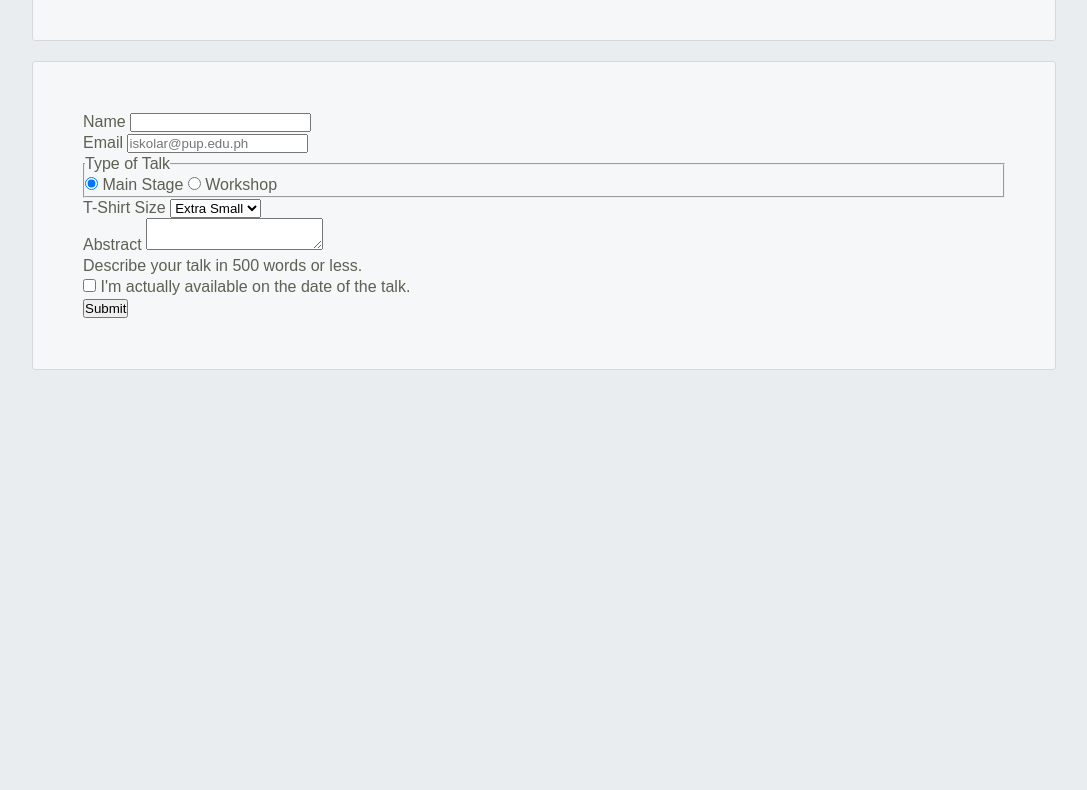
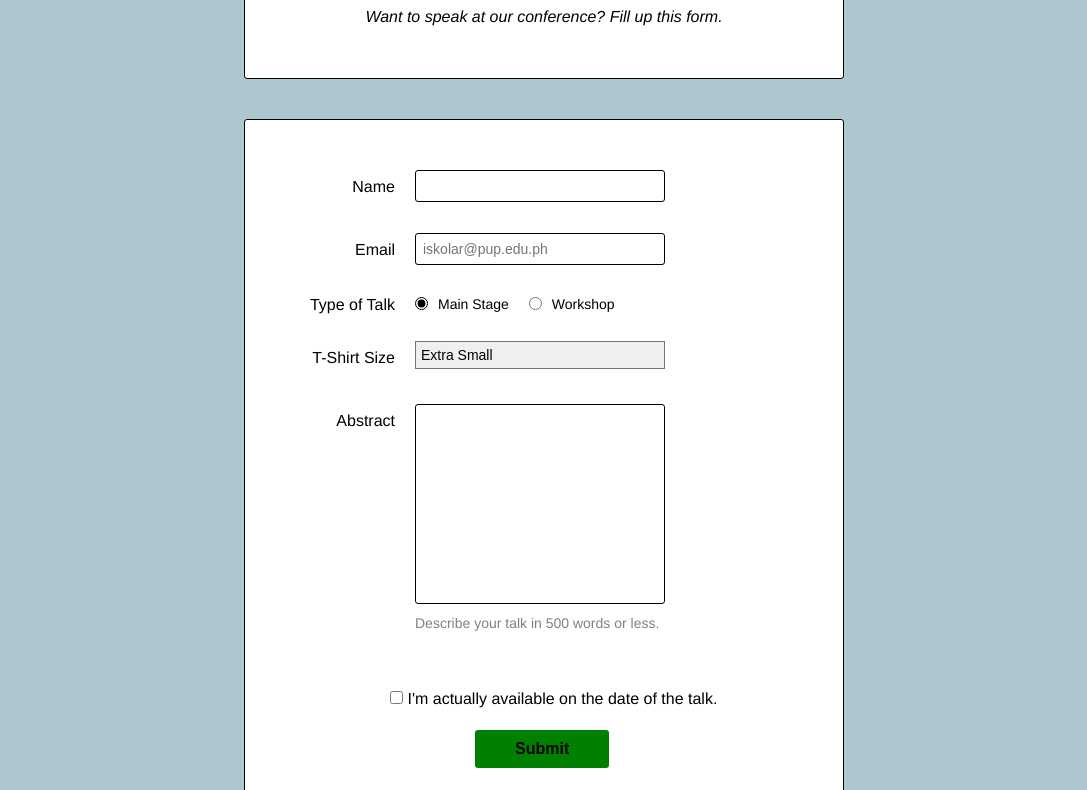
Before and after one commit to Beverly03307/HTML-Forms, a plain HTML site: page speaker-submission.html in a window 1280 px wide. Shown: the part 143-933 px from the top of the page, without its empty margins (96-1183 px from the left). Before the commit the page ends 800 px from the top, so only its background shows below. Drawn offline with Linux system fonts and the light colour scheme.

Commit message:
Update style.css

```diff
--- a/style.css
+++ b/style.css
@@ -1,36 +1,192 @@
-*{
+* {
     margin: 0;
     padding: 0;
     box-sizing: border-box;
 }
 
-body{
-    color:#5d6053;
-    background-color: #EAEDF0;
-    font-family: "Heltica" ,"Aerial", sans-serif;
-    font-size:16px;
+body {
+    color: black;
+    background-color: #aec6cf;
+    font-family: "Helvetica", "Arial", sans-serif;
+    font-size: 16px;
     line-height: 1.3;
+
     display: flex;
     flex-direction: column;
-    align-items:center;
+    align-items: center;
 }
 
-.speaker-form-header{
+.speaker-form-header {
     text-align: center;
-    background-color: #F6F7F8;
-    border:1px solid #D6D9DC;
+    background-color: white;
+    border: 1px solid black;
     border-radius: 3px;
 
-    width:80%;
-    margin:20px;
-    padding:50px;
+    width: 80%;
+    margin: 40px 0;
+    padding: 50px;
 }
 
-.speaker-form{
-background-color: #F6F7F8;
-border:1px solid #D6D9DC;
-border-radius:3px;
-width:80%;
-padding:50px;
-margin: 0 0 40px 0;
+.speaker-form-header h1 {
+    font-size: 30px;
+    margin-bottom: 20px;
 }
+
+.speaker-form {
+    background-color: white;
+    border: 1px solid black;
+    border-radius: 3px;
+
+    width: 80%;
+    padding: 50px;
+    margin: 0 0 40px 0;
+}
+
+.form-row {
+    margin-bottom: 40px;
+    display: flex;
+    justify-content: flex-start;
+    flex-direction: column;
+    flex-wrap: wrap;
+}
+
+.form-row input[type="text"],
+.form-row input[type="email"] {
+    background-color: white;
+    border: 1px solid black;
+    border-radius: 3px;
+
+    width: 100%;
+    padding: 7px;
+    font-size: 14px;
+}
+
+.form-row label {
+    margin-bottom: 15px;
+}
+
+.form-row input[type="text"]:invalid,
+.form-row input[type="email"]:invalid {
+    border: 1px solid red;
+    color:  red;
+    box-shadow: none;
+}
+
+.legacy-form-row {
+    border: none;
+    margin-bottom: 40px;
+}
+
+.legacy-form-row legend {
+    margin-bottom: 15px;
+}
+
+.legacy-form-row .radio-label {
+    display: block;
+    font-size: 14px;
+    padding: 0 20px 0 10px;
+}
+
+.legacy-form-row input[type="radio"] {
+    margin-top: 2px;
+}
+
+.legacy-form-row .radio-label,
+.legacy-form-row input[type="radio"] {
+    float: left;
+    accent-color: black;
+}
+
+.form-row select {
+    width: 100%;
+    padding: 5px;
+    font-size: 14px;
+    -webkit-appearance: none;
+}
+
+.form-row textarea {
+    font-family: "Helvetica", "Arial", sans-serif;
+    font-size: 14px;
+
+    border: 1px solid black;
+    border-radius: 3px;
+
+    min-height: 200px;
+    margin-bottom: 10px;
+    padding: 7px;
+    resize: none;
+}
+
+.form-row .instructions {
+    color: gray;
+    font-size: 14px;
+    margin-bottom: 30px;
+}
+
+.form-row .checkbox-label {
+    margin-bottom: 0;
+}
+
+.form-row button {
+    font-size: 16px;
+    font-weight: bold;
+
+    color: black;
+    background-color: green;
+
+    border: none;
+    border-radius: 3px;
+
+    padding: 10px 40px;
+    cursor: pointer;
+}
+
+.form-row button:hover {
+    background-color: darkgreen;
+}
+
+@media only screen and (min-width: 700px) {
+    .speaker-form-header,
+    .speaker-form {
+        width: 600px;
+    }
+    .form-row {
+        flex-direction: row;
+        align-items: flex-start;
+        margin-bottom: 20px;
+    }
+    .form-row input[type="text"],
+    .form-row input[type="email"],
+    .form-row select,
+    .form-row textarea {
+        width: 250px;
+        height: initial;
+    }
+    .form-row label {
+        text-align: right;
+        width: 120px;
+        margin-top: 7px;
+        padding-right: 20px;
+    }
+    .legacy-form-row {
+        margin-bottom: 10px;
+    }
+    .legacy-form-row legend {
+        width: 120px;
+        text-align: right;
+        padding-right: 20px;
+    }
+    .legacy-form-row legend {
+        float: left;
+    }
+    .form-row .instructions {
+        margin-left: 120px;
+    }
+    .form-row .checkbox-label {
+        margin-left: 95px;
+        width: auto;
+    }
+    .form-row button {
+        margin-left: 180px;
+    }
+}
```
